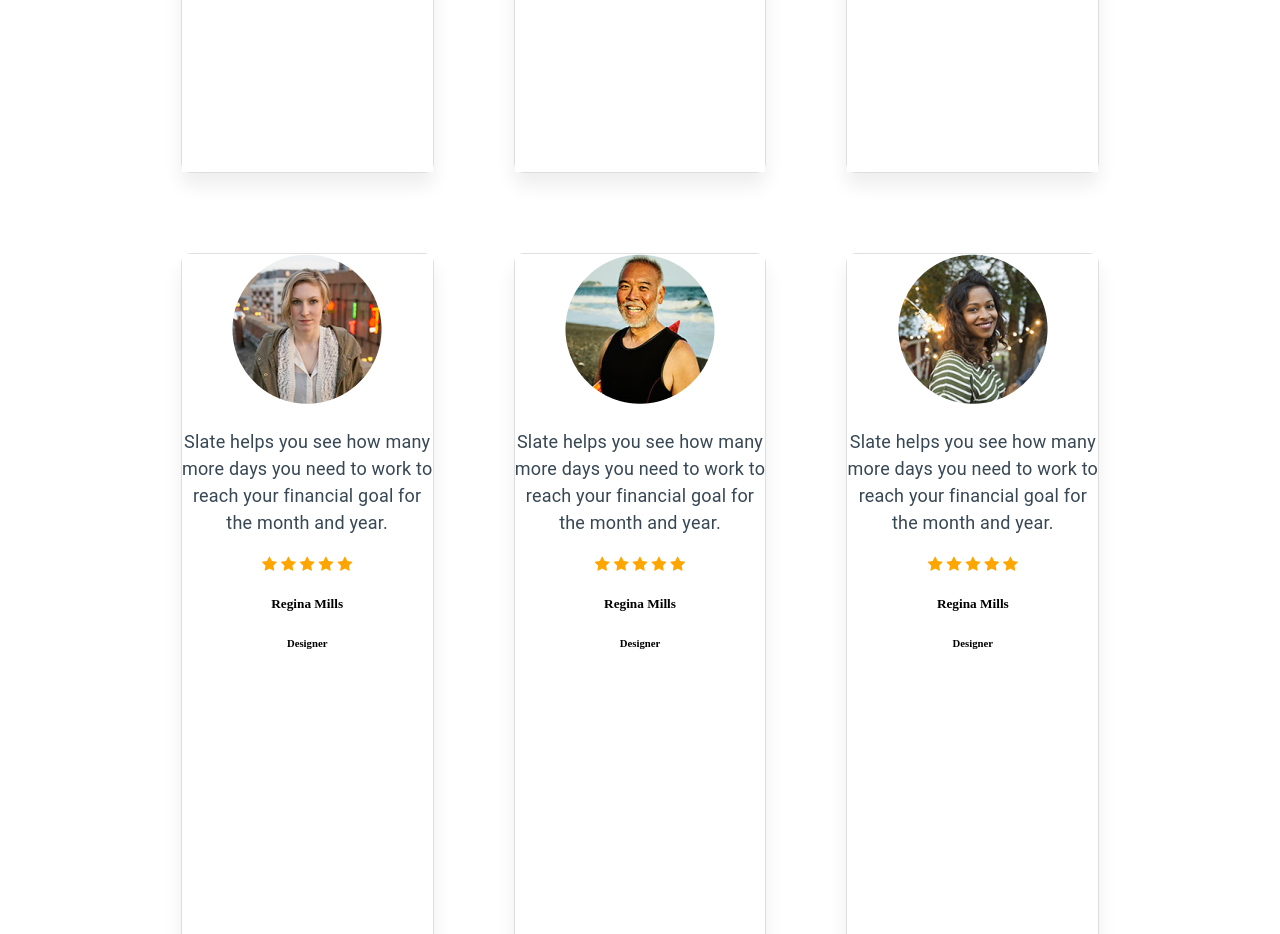
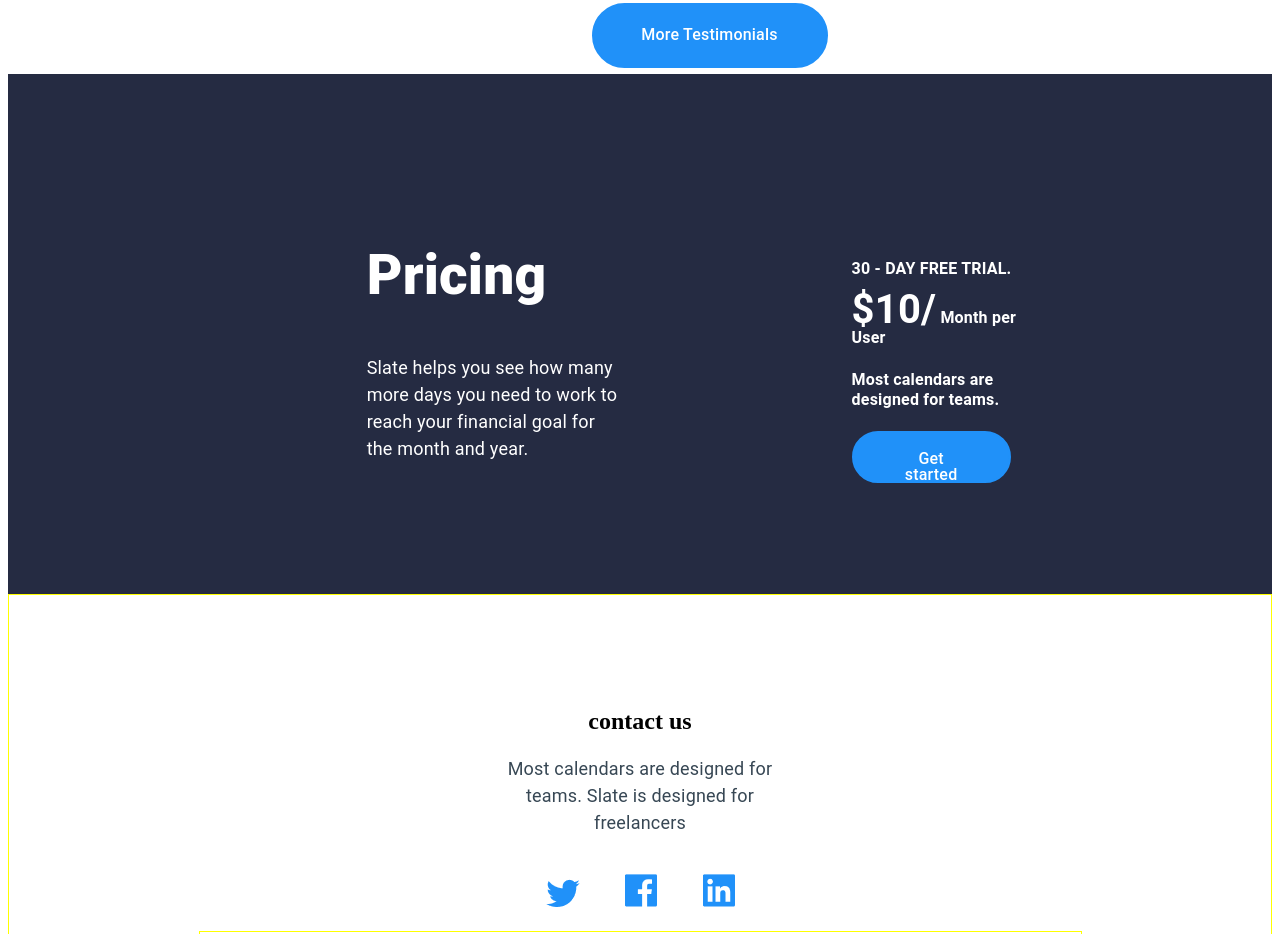
Before and after one commit to santhiya2712/Prototyping, a plain HTML site: page index.html in a window 1280 px wide. Shown: the part 5051-5985 px from the top of the page. Drawn offline with Linux system fonts and the light colour scheme.

Commit message:
adding next two section

```diff
--- a/index.html
+++ b/index.html
@@ -121,12 +121,14 @@
 		</section>
 		<section>
 			<div class="testimonials">
-				<div class="inner">
+
 					<h1>Testimonials</h1>
+ <div class="inner">
 
 					<div class="row">
+
 						<div class="col">
-							<div class="testimonials">
+							<div class="testimonial">
 								<img src="image/Ellipse1.png" alt=" ">
 								<div class="msg"><p>Slate helps you see how many more days you need to work to reach your financial goal for the month and year.</p></div>
 								<div class="stars">
@@ -142,7 +144,7 @@
 						</div>
 
             <div class="col">
-							<div class="testimonials">
+							<div class="testimonial">
 								<img src="image/Ellipse 2.png" alt=" ">
 								<div class="msg"><p>Slate helps you see how many more days you need to work to reach your financial goal for the month and year.</p></div>
 								<div class="stars">
@@ -158,7 +160,7 @@
 						</div>
 
             <div class="col">
-							<div class="testimonials">
+							<div class="testimonial">
 								<img src="image/Ellipse 3.png" alt=" ">
 								<div class="msg">	<p>Slate helps you see how many more days you need to work to reach your financial goal for the month and year.</p></div>
 								<div class="stars">
@@ -174,7 +176,7 @@
 						</div>
 
             <div class="col">
-							<div class="testimonials">
+							<div class="testimonial">
 								<img src="image/Ellipse 4.png" alt=" ">
 								<div class="msg"><p>Slate helps you see how many more days you need to work to reach your financial goal for the month and year.</p></div>
 
@@ -191,7 +193,7 @@
 						</div>
 
             <div class="col">
-							<div class="testimonials">
+							<div class="testimonial">
 								<img src="image/Ellipse 5.png" alt=" ">
 								<div class="msg">	<p>Slate helps you see how many more days you need to work to reach your financial goal for the month and year.</p></div>
 								<div class="stars">
@@ -207,7 +209,7 @@
 						</div>
 
             <div class="col">
-							<div class="testimonials">
+							<div class="testimonial">
 								<img src="image/Ellipse 6.png" alt=" ">
 								<div class="msg">	<p>Slate helps you see how many more days you need to work to reach your financial goal for the month and year.</p></div>
 								<div class="stars">
@@ -221,10 +223,64 @@
                   <h6>Designer</h6>
 							</div>
 						</div>
-
-
-
 					</div>
+          <button class="masterbtn button4 btn">More Testimonials</button>
         </div>
       </div>
 		</section>
+    <section>
+      <div class="pricing">
+        <div class="price">
+          <div class="price1">
+			  <div class="align1">
+            <h1>Pricing</h1>
+            <p>Slate helps you see how many more days
+              you need to work to reach your financial
+              goal for the month and year.</p>
+			</div>
+          </div>
+          <div class="price2">
+			  <div class="align1">
+            <h4>30 - DAY FREE TRIAL.</h4>
+            <h4><span style="font-size: 40px;">$10/</span> Month per User</h4>
+            <h4>Most calendars are designed
+              for teams.
+              </h4>
+              <button id="button">Get started</button>
+			</div>
+          </div>
+        </div>
+      </div>
+    </section>
+	<section>
+		<div class="contactus">
+			<div class="contact">
+				<h2>contact us</h2>
+				<p>Most calendars are designed for teams.
+				Slate is designed for freelancers</p>
+					<div class="social">
+						<img src="image/Vector.png" alt=" ">
+						<img src="image/Vector2.png" alt=" ">
+						<img src="image/Vector3.png" alt=" ">
+					</div>
+			</div>
+			<div class="map">
+				<img src="image/@ map screen.png" alt=" ">
+			</div>
+					<div class="item">
+						<img src="image/block1.png" alt=" ">
+						<img src="image/block2.png" alt=" ">
+						<img src="image/block3.png" alt=" ">
+					</div>
+			<div class="contactdetails">
+				<h3>contact us</h3>
+				<div class="details">
+					<input id="input" type="text" placeholder="Your Name" required>
+					<input id="input" type="text" placeholder="Your Email" required>
+					<input id="message"type="text" placeholder="Your Message" required>
+					<button id="button1">Get started</button>
+				</div>
+			</div>
+
+		</div>
+	</section>
```
Also changed, not shown: image/@ map screen.png (added), image/Vector.png (added), image/Vector2.png (added), image/Vector3.png (added), image/ant-design_mail-outlined.png (added), image/block1.png (added), image/block2.png (added), image/block3.png (added), image/bx_bx-map.png (added), image/ic_baseline-phone-android.png (added).
